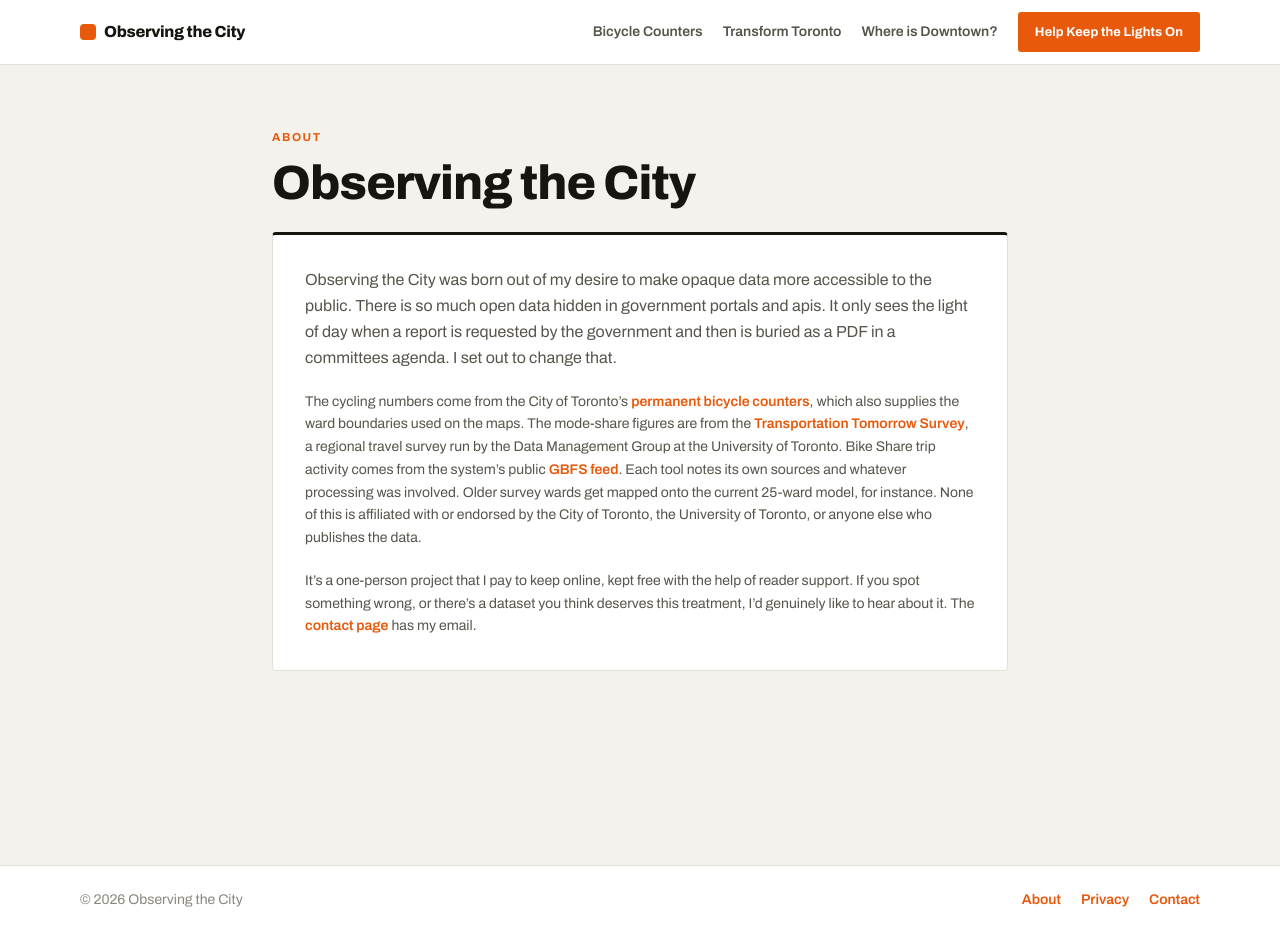
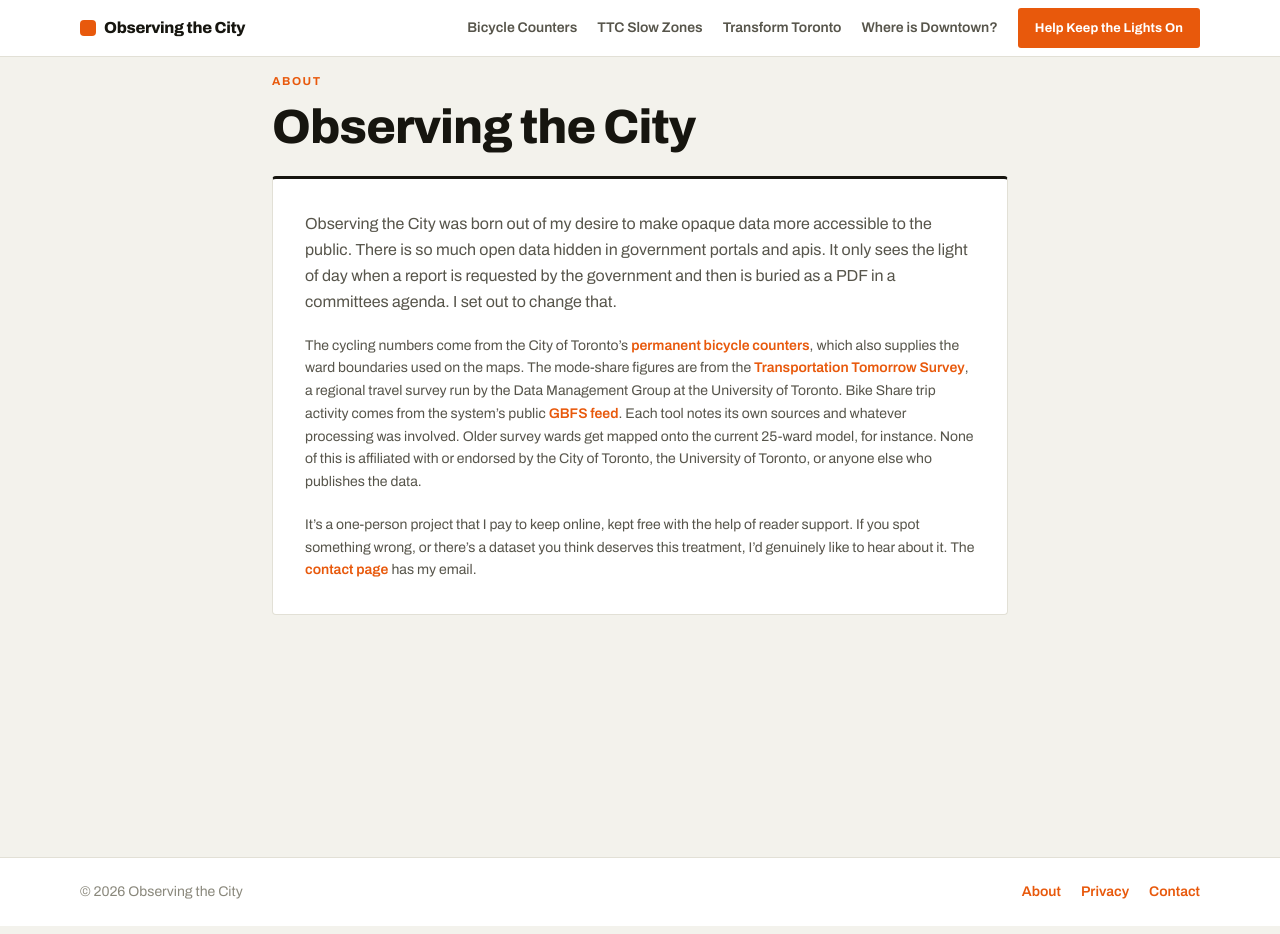
Before and after one commit to IsaacBerman/toronto-bike-counters, a Next.js app: page /about in a window 1280 px wide. Built offline with nearby package versions, Linux system fonts and the light colour scheme.

Commit message:
styling improvements

```diff
--- a/app/about/page.js
+++ b/app/about/page.js
@@ -11,7 +11,7 @@ export default function AboutPage() {
     <>
       <SiteHeader />
       <div className="min-h-screen" style={{ background: 'var(--paper)' }}>
-        <div className="container mx-auto px-4 max-w-3xl py-12 sm:py-16">
+        <div className="container mx-auto px-4 max-w-3xl pt-4 pb-12 sm:pb-16">
           <p className="dd-kicker mb-3">About</p>
           <h1 className="dd-title text-4xl sm:text-5xl mb-6" style={{ color: 'var(--ink)' }}>
             Observing the City
--- a/app/components/bicycle-counters-content.js
+++ b/app/components/bicycle-counters-content.js
@@ -218,7 +218,7 @@ export default function BicycleCountersContent() {
   };
 
   return (
-    <div className="min-h-screen py-10" style={{ background: 'var(--paper)' }}>
+    <div className="min-h-screen pt-4 pb-10" style={{ background: 'var(--paper)' }}>
       <div className="container mx-auto px-4 max-w-7xl">
         {/* Header Section */}
         <div className="mb-6">
--- a/app/components/downtown-definer/DowntownDefinerApp.js
+++ b/app/components/downtown-definer/DowntownDefinerApp.js
@@ -483,7 +483,7 @@ export default function DowntownDefinerApp({ initialCitySlug }) {
 
   return (
     <div className="min-h-screen" style={{ background: 'var(--paper)' }}>
-      <div className="container mx-auto px-4 max-w-4xl lg:max-w-6xl py-10">
+      <div className="container mx-auto px-4 max-w-4xl lg:max-w-6xl pt-4 pb-10">
         <div className="mb-6">
           <h1 className="dd-title text-4xl sm:text-5xl mb-2" style={{ color: 'var(--ink)' }}>
             Where is Downtown?
--- a/app/components/site-header.js
+++ b/app/components/site-header.js
@@ -1,7 +1,8 @@
 import Link from 'next/link';
 
 export default function SiteHeader({ current }) {
-  const navItem = (href, label, key) => {
+  // Short labels keep the nav on one line on mobile.
+  const navItem = (href, label, shortLabel, key) => {
     const active = current === key;
     return (
       <Link
@@ -9,7 +10,8 @@ export default function SiteHeader({ current }) {
         className="relative py-1 text-sm font-semibold"
         style={{ color: active ? 'var(--ink)' : 'var(--ink-2)' }}
       >
-        {label}
+        <span className="hidden sm:inline">{label}</span>
+        <span className="sm:hidden">{shortLabel}</span>
         {active && (
           <span
             className="absolute -bottom-[3px] left-0 right-0 h-[3px]"
@@ -22,24 +24,23 @@ export default function SiteHeader({ current }) {
 
   return (
     <header style={{ background: 'var(--panel)', borderBottom: '1px solid var(--line)' }}>
-      <div className="container mx-auto px-4 max-w-6xl py-3 flex items-center justify-between gap-x-5 gap-y-2 flex-wrap">
+      <div className="container mx-auto px-4 max-w-6xl py-2 flex items-center justify-between gap-x-5 gap-y-1 flex-wrap">
         <Link href="/" className="flex items-center gap-2">
           <span className="inline-block h-4 w-4 rounded-sm" style={{ background: 'var(--accent)' }} />
           <span className="dd-title text-base" style={{ color: 'var(--ink)' }}>
             Observing the City
           </span>
         </Link>
-        <nav className="flex flex-col sm:flex-row sm:items-center gap-2 sm:gap-5">
-          <div className="flex gap-4 sm:gap-5 items-center">
-            {navItem('/bike-counters', 'Bicycle Counters', 'bike-counters')}
-            {navItem('/transform-toronto', 'Transform Toronto', 'transform-toronto')}
-            {navItem('/downtown-definer', 'Where is Downtown?', 'downtown-definer')}
-          </div>
+        <nav className="flex flex-row flex-wrap items-center gap-x-4 sm:gap-x-5 gap-y-1">
+          {navItem('/bike-counters', 'Bicycle Counters', 'Bikes', 'bike-counters')}
+          {navItem('/slow-zones', 'TTC Slow Zones', 'Slow Zones', 'slow-zones')}
+          {navItem('/transform-toronto', 'Transform Toronto', 'TransformTO', 'transform-toronto')}
+          {navItem('/downtown-definer', 'Where is Downtown?', 'Downtown', 'downtown-definer')}
           <a
             href="https://buymeacoffee.com/observingthecity"
             target="_blank"
             rel="noopener noreferrer"
-            className="dd-btn dd-btn-accent w-full sm:w-auto justify-center"
+            className="dd-btn dd-btn-accent justify-center"
           >
             Help Keep the Lights On
           </a>
--- a/app/components/slow-zones/SlowZonesContent.js
+++ b/app/components/slow-zones/SlowZonesContent.js
@@ -312,8 +312,7 @@ export default function SlowZonesContent() {
 
   return (
     <div className="min-h-screen" style={{ background: 'var(--paper)' }}>
-      <div className="container mx-auto px-4 max-w-5xl py-12">
-        <p className="dd-kicker mb-3">Observing the City</p>
+      <div className="container mx-auto px-4 max-w-5xl pt-4 pb-12">
         <h1 className="dd-title text-4xl sm:text-5xl mb-4" style={{ color: INK }}>
           TTC Slow Zones
         </h1>
@@ -322,7 +321,6 @@ export default function SlowZonesContent() {
           (&ldquo;slow orders&rdquo;) are posted by the TTC and captured here once a day,
           so the history builds over time.
         </p>
-
         {!history ? (
           <p className="dd-title text-xl py-20 text-center" style={{ color: INK2 }}>
             Loading…
--- a/app/components/toronto-travel/TravelExplorer.js
+++ b/app/components/toronto-travel/TravelExplorer.js
@@ -212,7 +212,7 @@ export default function TravelExplorer() {
 
   return (
     <div style={{ background: 'var(--paper)' }}>
-      <div className="container mx-auto px-4 max-w-6xl py-8 sm:py-12">
+      <div className="container mx-auto px-4 max-w-6xl pt-4 pb-8 sm:pb-12">
         {/* Intro */}
         <h1 className="dd-title text-4xl sm:text-5xl mb-4" style={{ color: INK }}>
           TransformTO Tracking
--- a/app/contact/page.js
+++ b/app/contact/page.js
@@ -10,7 +10,7 @@ export default function ContactPage() {
     <>
       <SiteHeader />
       <div className="min-h-screen" style={{ background: 'var(--paper)' }}>
-        <div className="container mx-auto px-4 max-w-3xl py-12 sm:py-16">
+        <div className="container mx-auto px-4 max-w-3xl pt-4 pb-12 sm:pb-16">
           <p className="dd-kicker mb-3">Contact</p>
           <h1 className="dd-title text-4xl sm:text-5xl mb-6" style={{ color: 'var(--ink)' }}>
             Get in touch
--- a/app/privacy/page.js
+++ b/app/privacy/page.js
@@ -24,7 +24,7 @@ export default function PrivacyPage() {
     <>
       <SiteHeader />
       <div className="min-h-screen" style={{ background: 'var(--paper)' }}>
-        <div className="container mx-auto px-4 max-w-3xl py-12 sm:py-16">
+        <div className="container mx-auto px-4 max-w-3xl pt-4 pb-12 sm:pb-16">
           <p className="dd-kicker mb-3">Legal</p>
           <h1 className="dd-title text-4xl sm:text-5xl mb-2" style={{ color: 'var(--ink)' }}>
             Privacy Policy
--- a/app/slow-zones/page.js
+++ b/app/slow-zones/page.js
@@ -1,3 +1,4 @@
+import SiteHeader from '../components/site-header';
 import SlowZonesContent from '../components/slow-zones/SlowZonesContent';
 
 export const metadata = {
@@ -7,5 +8,10 @@ export const metadata = {
 };
 
 export default function SlowZonesPage() {
-  return <SlowZonesContent />;
+  return (
+    <>
+      <SiteHeader current="slow-zones" />
+      <SlowZonesContent />
+    </>
+  );
 }
```
